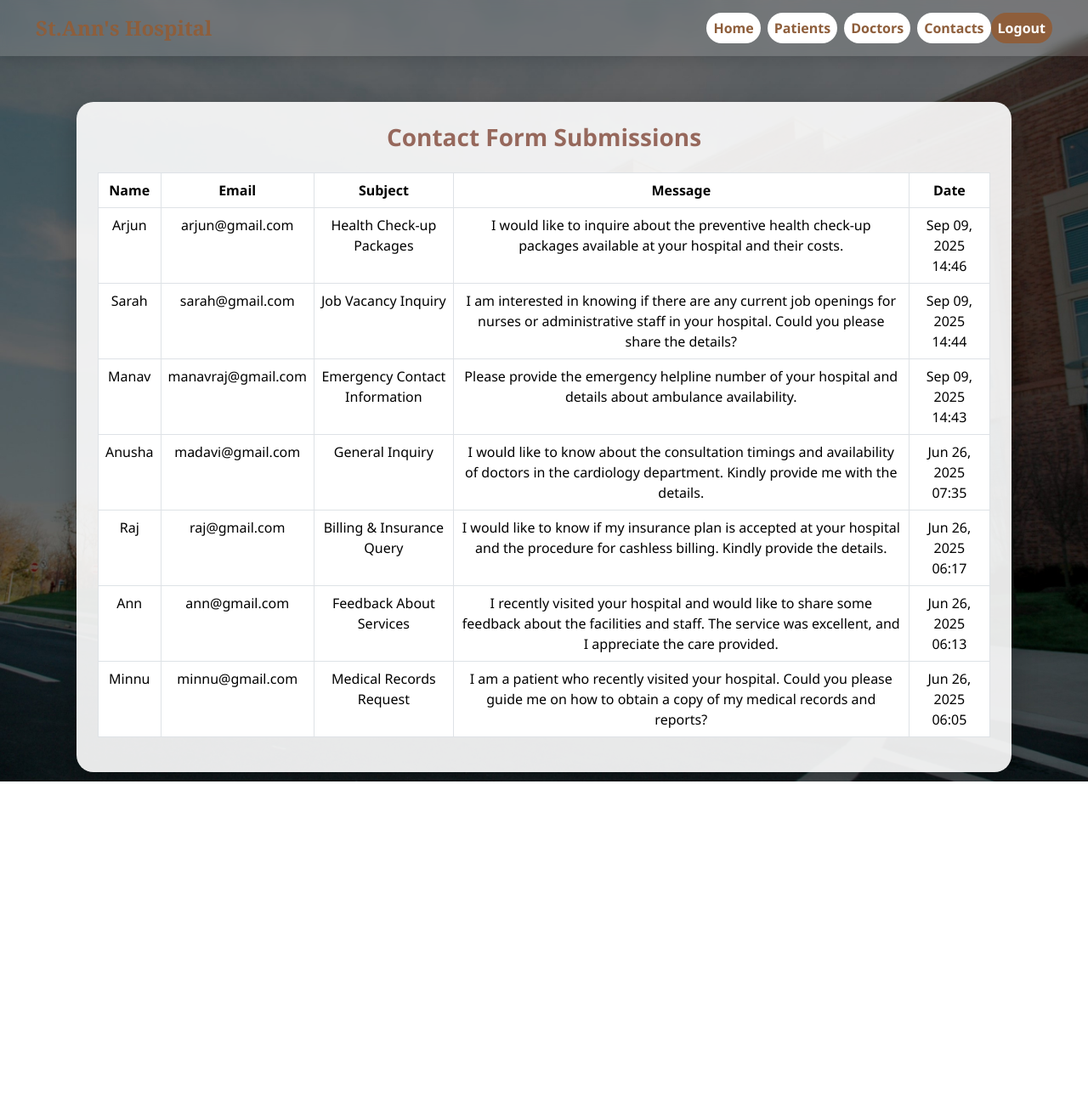
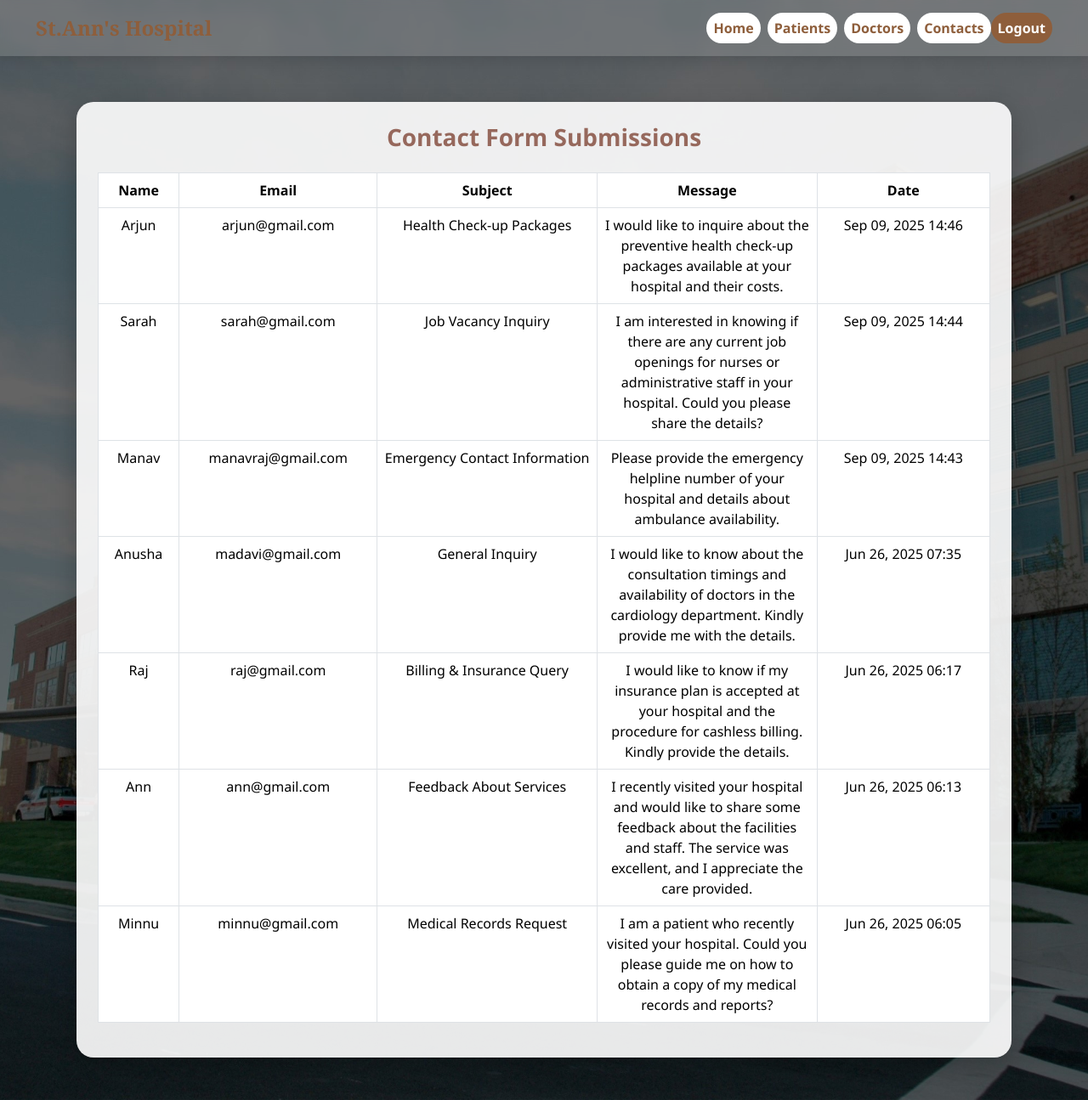
Before and after one commit to minnulekha/Hospital-Management-System, a Django app: page /view_contacts/ in a window 1280 px wide. Shown: the whole page at 85% size. Before the commit the page ends 920 px from the top, so only its background shows below. Run offline with Django 5.2, Linux system fonts and the light colour scheme; a user stored in the database is signed in; data comes from the database, SQL or seed files in the repository; both versions use the stored data as it was after the commit.

Commit message:
Made Responsive

```diff
--- a/app/templates/view_contacts.html
+++ b/app/templates/view_contacts.html
@@ -110,6 +110,24 @@
 th { background-color: #96685c; color: white; font-weight: 700; }
 td { color: #5c4a4a; }
 tr:hover { background-color: rgba(150, 104, 92, 0.1); }
+/* Add horizontal scroll for small screens */
+.table-responsive {
+    overflow-x: auto;
+}
+
+/* Optional: make table cells wrap long content */
+td, th {
+    word-wrap: break-word;
+    max-width: 200px;
+}
+
+/* Adjust padding for smaller screens */
+@media (max-width: 480px) {
+    th, td {
+        padding: 6px 8px;
+        font-size: 0.8rem;
+    }
+}
 
 /* Responsive */
 @media (max-width: 768px) {
@@ -151,6 +169,7 @@
 <!-- Table -->
 <div class="container-table">
     <h3 class="mb-4 text-center">Contact Form Submissions</h3>
+    <div class="table-responsive">
         <table class="table table-bordered table-hover">
             <thead>
                 <tr>
@@ -178,6 +197,8 @@
             </tbody>
         </table>
     </div>
+</div>
+
 
 <script src="https://cdn.jsdelivr.net/npm/bootstrap@5.3.2/dist/js/bootstrap.bundle.min.js"></script>
 </body>
```
Also changed, not shown: db.sqlite3, media/doctors/Stephen_dK7ig9n.jpg (added). Lines whose indentation alone changed are shown as unchanged.
